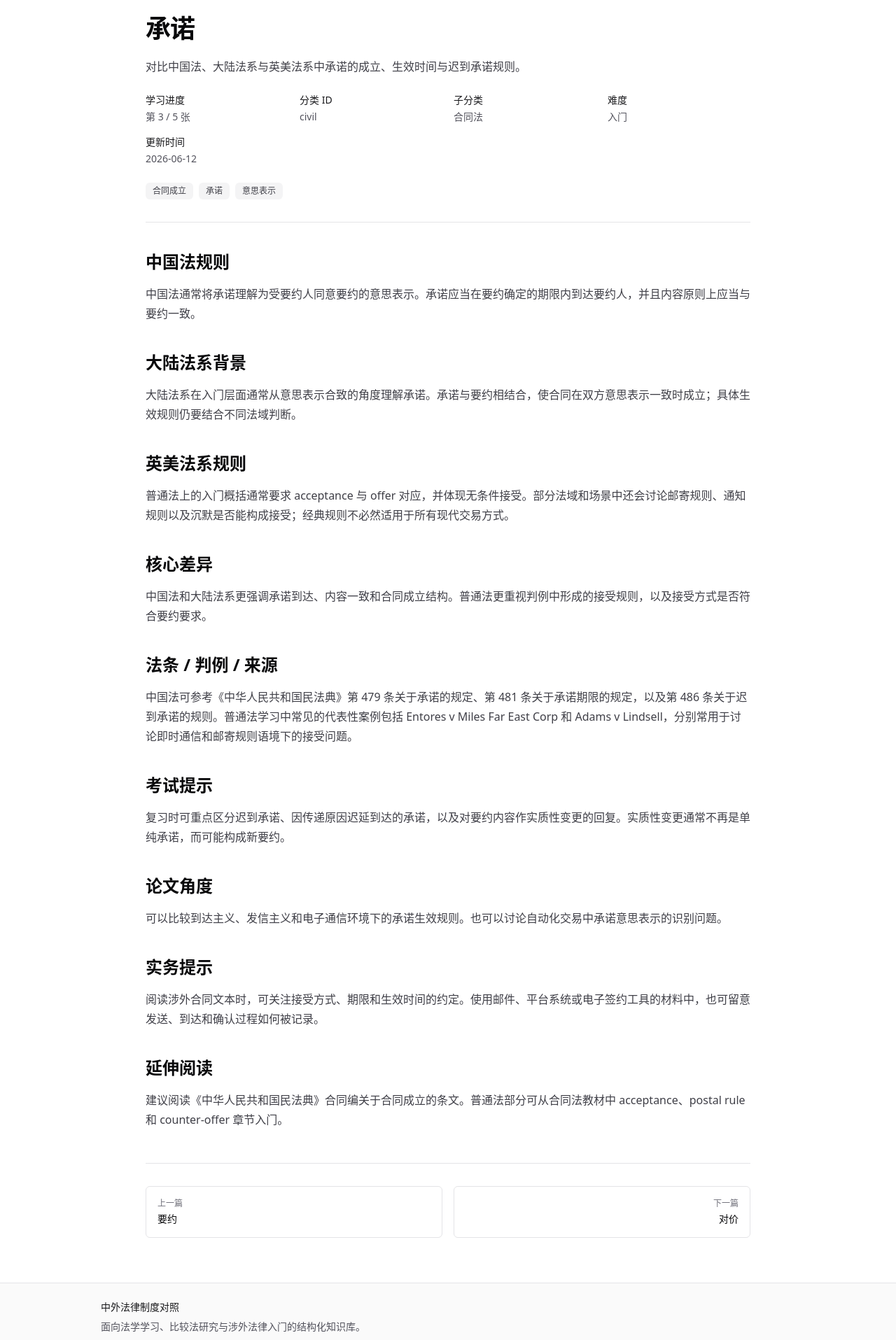
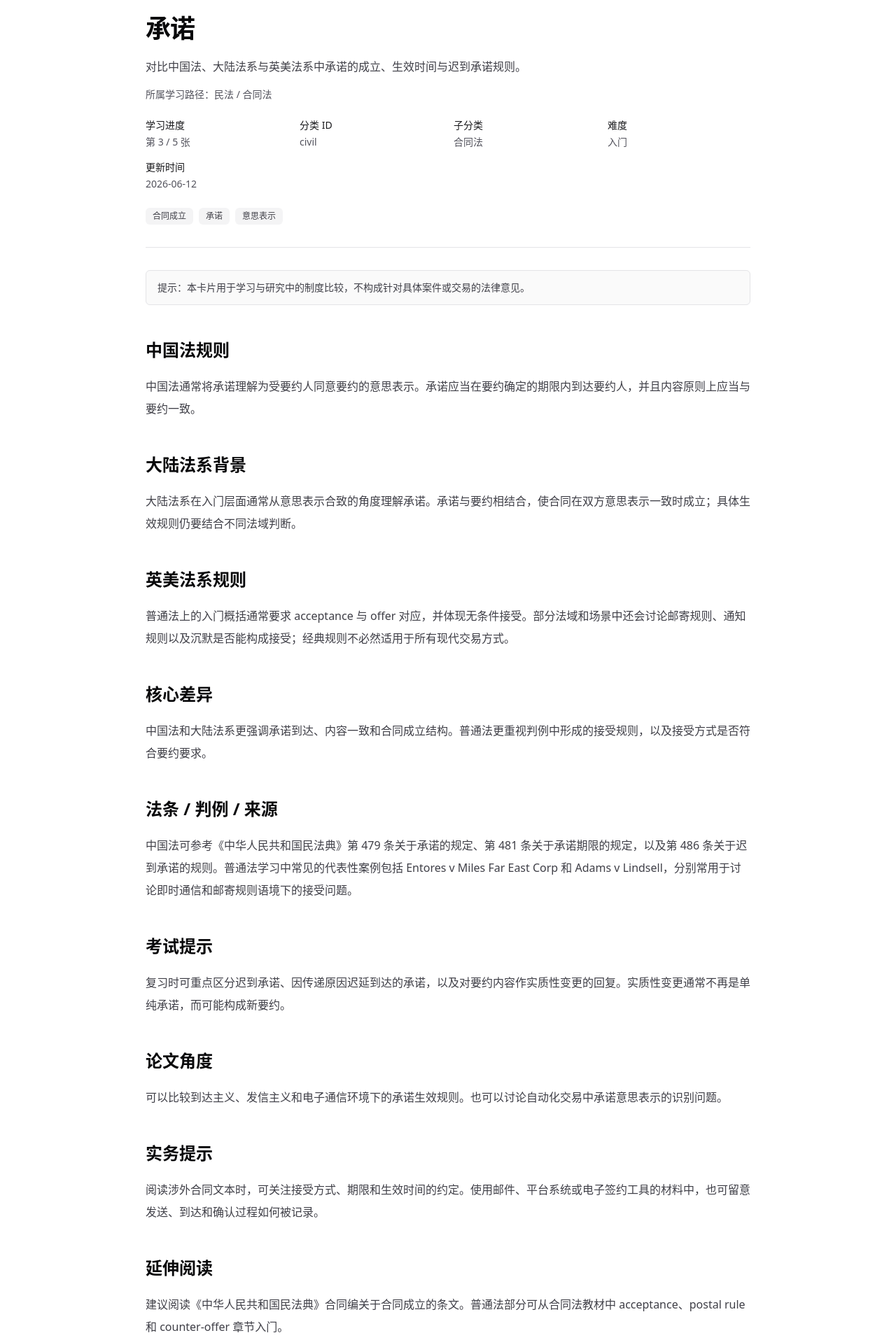
Before and after one commit to xulong-jia/legal-compare-website, a Next.js app: page /cards/acceptance in a window 1280 px wide. Shown: the part 160-2075 px from the top of the page at 70% size. Built offline with nearby package versions, Linux system fonts and the light colour scheme.

Commit message:
feat: improve card detail reading experience

```diff
--- a/src/app/cards/[slug]/page.tsx
+++ b/src/app/cards/[slug]/page.tsx
@@ -2,6 +2,7 @@ import type { Metadata } from "next";
 import Link from "next/link";
 import { notFound } from "next/navigation";
 import { getCardBySlug, getCardsByCategory } from "@/lib/cards";
+import { getCategoryById } from "@/lib/categories";
 
 type CardPageProps = {
   params: Promise<{
@@ -45,14 +46,14 @@ function renderContent(content: string) {
         const heading = line.replace(/^##\s+/, "");
 
         return (
-          <h2 key={line} className="mt-10 text-2xl font-semibold text-zinc-950">
+          <h2 key={line} className="mt-12 text-2xl font-semibold text-zinc-950">
             {heading}
           </h2>
         );
       }
 
       return (
-        <p key={line} className="mt-4 text-base leading-7 text-zinc-700">
+        <p key={line} className="mt-5 text-base leading-8 text-zinc-700">
           {line}
         </p>
       );
@@ -67,6 +68,11 @@ export default async function CardPage({ params }: CardPageProps) {
     notFound();
   }
 
+  const category = getCategoryById(card.category);
+  const categoryName = category?.name ?? card.category;
+  const learningPath = card.subcategory
+    ? `${categoryName} / ${card.subcategory}`
+    : categoryName;
   const categoryCards = getCardsByCategory(card.category);
   const currentIndex = categoryCards.findIndex(
     (categoryCard) => categoryCard.slug === card.slug,
@@ -95,6 +101,9 @@ export default async function CardPage({ params }: CardPageProps) {
           </h1>
           <p className="mt-5 text-base leading-7 text-zinc-700">
             {card.summary}
+          </p>
+          <p className="mt-4 text-sm text-zinc-600">
+            所属学习路径：{learningPath}
           </p>
 
           <dl className="mt-6 grid gap-4 text-sm text-zinc-600 sm:grid-cols-4">
@@ -134,10 +143,17 @@ export default async function CardPage({ params }: CardPageProps) {
           </div>
         </header>
 
-        <article className="mt-8">{renderContent(card.content)}</article>
+        <article className="mt-8">
+          <div className="rounded-md border border-zinc-200 bg-zinc-50 px-4 py-3 text-sm leading-6 text-zinc-700">
+            提示：本卡片用于学习与研究中的制度比较，不构成针对具体案件或交易的法律意见。
+          </div>
+          {renderContent(card.content)}
+        </article>
 
         {(previousCard || nextCard) && (
-          <nav className="mt-12 grid gap-4 border-t border-zinc-200 pt-8 sm:grid-cols-2">
+          <section className="mt-12 border-t border-zinc-200 pt-8">
+            <h2 className="text-lg font-semibold text-zinc-950">继续学习</h2>
+            <nav className="mt-4 grid gap-4 sm:grid-cols-2">
               {previousCard ? (
                 <Link
                   href={`/cards/${previousCard.slug}`}
@@ -164,6 +180,7 @@ export default async function CardPage({ params }: CardPageProps) {
                 </Link>
               )}
             </nav>
+          </section>
         )}
       </main>
     </div>
```
Lines whose indentation alone changed are shown as unchanged.
